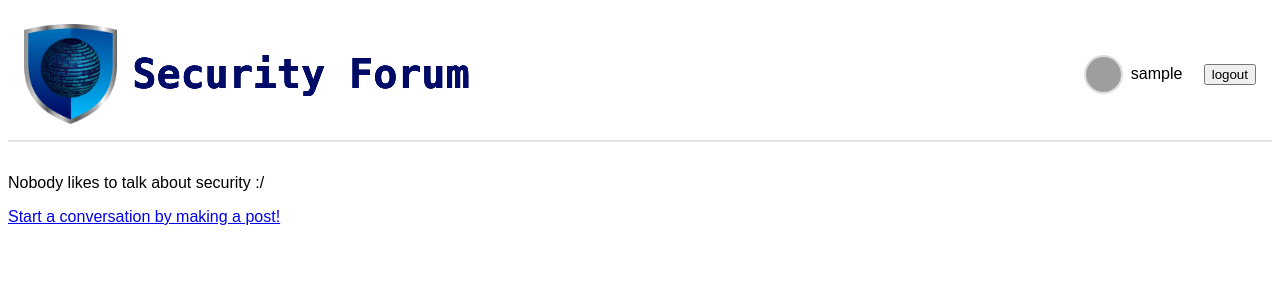
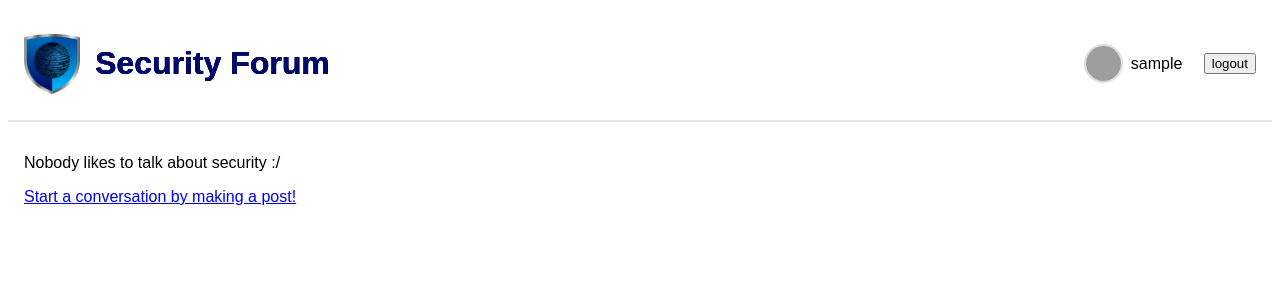
Before and after one commit to lassirissanen/comp-sec-project, a Django app: page / in a window 1280 px wide. Shown: the top 300 px of the page. Run offline with Django 5.2, Linux system fonts and the light colour scheme; the visitor is signed in with stand-in values (Sample User, id 1); data that the repository does not hold is empty; some web fonts are replaced; grey boxes are pictures that could not be loaded.

Commit message:
more styling

```diff
--- a/project/securityforum/static/securityforum/css/home.css
+++ b/project/securityforum/static/securityforum/css/home.css
@@ -23,11 +23,3 @@
     gap: 10px;
     margin-bottom: 1em;
 }
-
-.profile-pic {
-    width: 35px; /* Set the desired width */
-    height: 35px; /* Set the desired height */
-    border-radius: 50%; /* Makes the image circular */
-    object-fit: cover; /* Ensures the image is cropped to fit within the circle */
-    border: 2px solid #ddd; /* Optional: Add a border for better appearance */
-}
--- a/project/securityforum/static/securityforum/css/style.css
+++ b/project/securityforum/static/securityforum/css/style.css
@@ -14,8 +14,7 @@ body {
 #header-title {
     display: flex;
     align-items: center;
-    font-family: 'Hack', monospace;
-    font-size: 20px; /* Adjust size as needed */
+    font-size: 16px; /* Adjust size as needed */
     font-weight: 900; /* Default weight */
     text-align: center;
     text-shadow: 0 0.01em, 0.01em 0, 0.01em 0.01em;
@@ -30,12 +29,8 @@ body {
 #header-image {
     margin-right: 15px; /* Adds space between text and image */
     width: auto; /* Set desired width */
-    height: 100px; /* Maintains aspect ratio */
+    height: 60px; /* Maintains aspect ratio */
 }
-
-
-
-
 
 #page-header-user {
     display: flex;
@@ -43,6 +38,19 @@ body {
     gap: 0.5em;
 }
 
+.profile-pic {
+    width: 35px; /* Set the desired width */
+    height: 35px; /* Set the desired height */
+    border-radius: 50%; /* Makes the image circular */
+    object-fit: cover; /* Ensures the image is cropped to fit within the circle */
+    border: 2px solid #ddd; /* Optional: Add a border for better appearance */
+}
+
 #logout-btn {
     margin-left: 1em;
 }
+
+
+#page-content {
+    padding-inline: 1em;
+}
--- a/project/securityforum/templates/securityforum/base_generic.html
+++ b/project/securityforum/templates/securityforum/base_generic.html
@@ -33,7 +33,7 @@
         {% endif %}
       </div>
     </header>
-    <div>
+    <div id="page-content">
         {% block content %}{% endblock content %}
     </div>
   </body>
```
